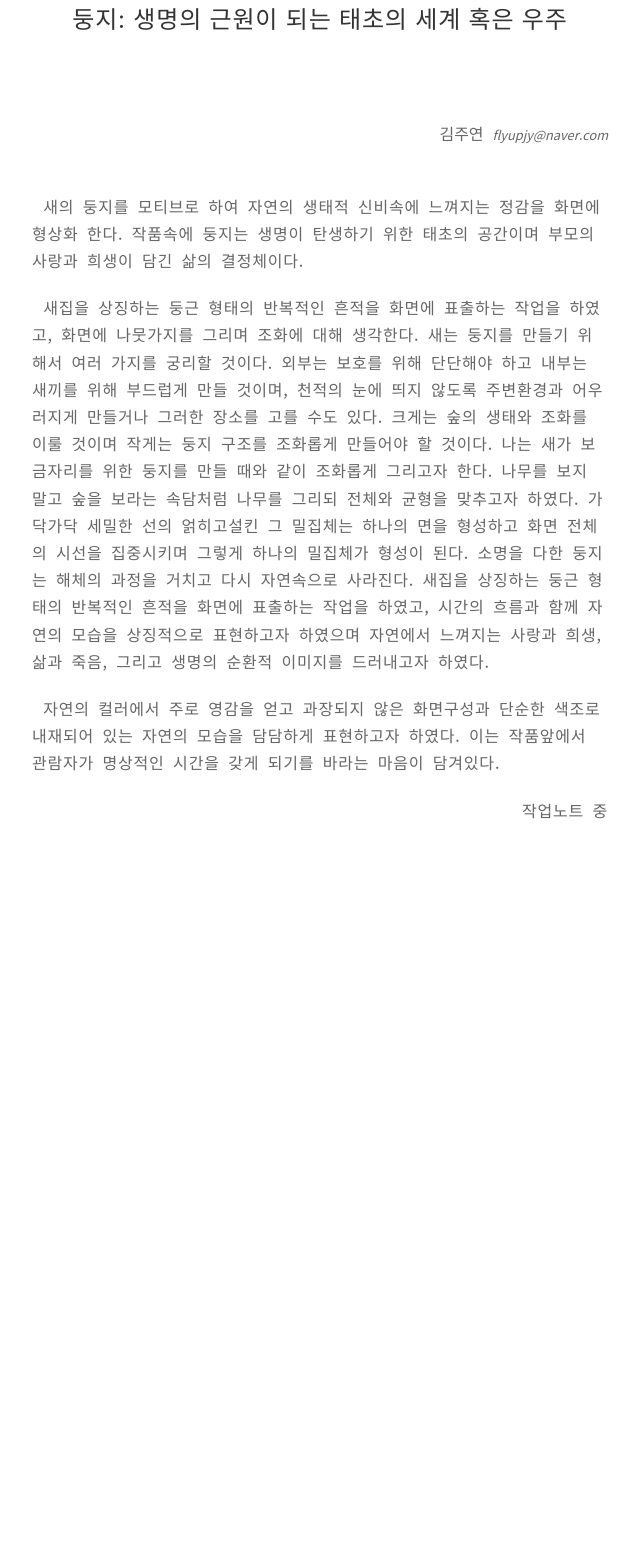
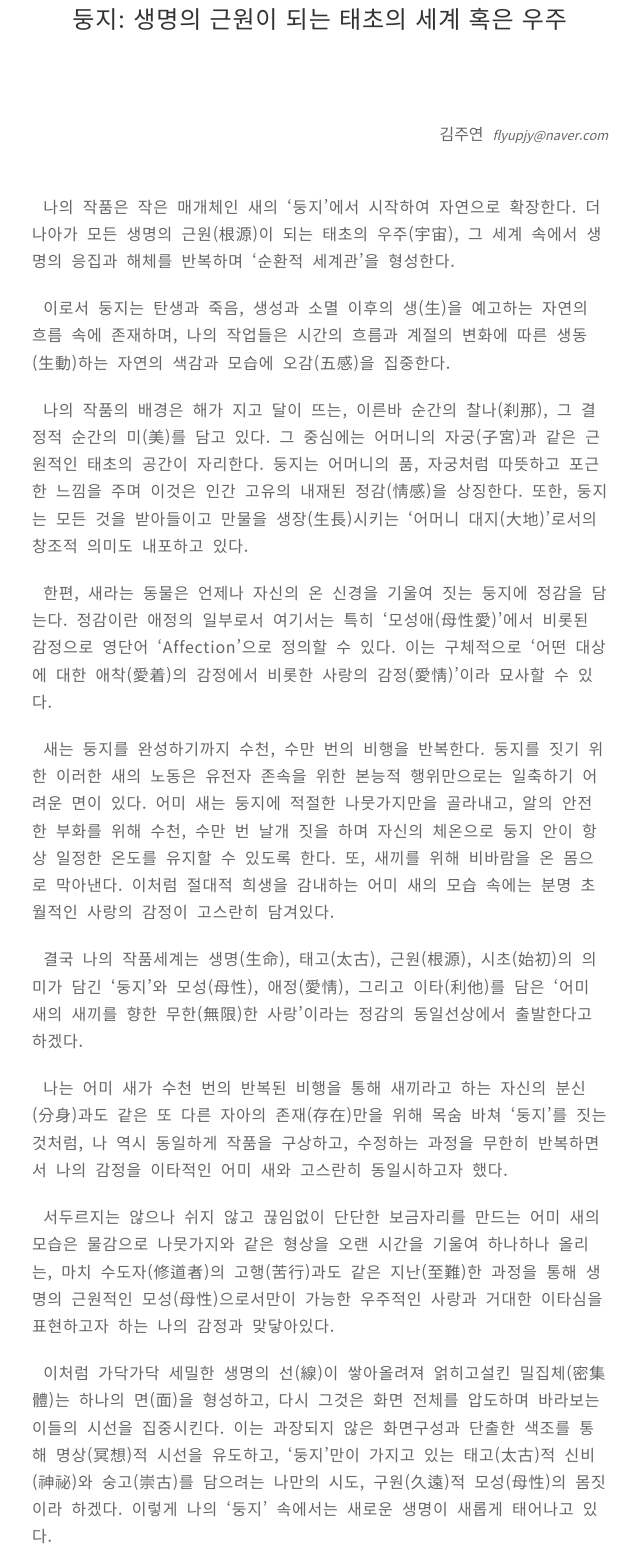
Before and after one commit to rukidding918/juyeonkim, a plain HTML site: page about.html in a window 1280 px wide. Shown: the part 125-1678 px from the top of the page, without its empty margins (416-1056 px from the left). Before the commit the page ends 969 px from the top, so only its background shows below. Drawn offline with nearby package versions, Linux system fonts and the light colour scheme.

Commit message:
Update about.html

```diff
--- a/about.html
+++ b/about.html
@@ -54,10 +54,16 @@
         <h3 class="uk-h3">둥지: 생명의 근원이 되는 태초의 세계 혹은 우주</h3>
         <div class="author">김주연&nbsp;&nbsp; <small><i class="contact">flyupjy@naver.com</i></small></div>
         <div class="uk-text-default">
-          <p>새의 둥지를 모티브로 하여 자연의 생태적 신비속에 느껴지는 정감을 화면에 형상화 한다. 작품속에 둥지는 생명이 탄생하기 위한 태초의 공간이며 부모의 사랑과 희생이 담긴 삶의 결정체이다. </p>
-          <p>새집을 상징하는 둥근 형태의 반복적인 흔적을 화면에 표출하는 작업을 하였고, 화면에 나뭇가지를 그리며 조화에 대해 생각한다. 새는 둥지를 만들기 위해서 여러 가지를 궁리할 것이다. 외부는 보호를 위해 단단해야 하고 내부는 새끼를 위해 부드럽게 만들 것이며, 천적의 눈에 띄지 않도록 주변환경과 어우러지게 만들거나 그러한 장소를 고를 수도 있다. 크게는 숲의 생태와 조화를 이룰 것이며 작게는 둥지 구조를 조화롭게 만들어야 할 것이다. 나는 새가 보금자리를 위한 둥지를 만들 때와 같이 조화롭게 그리고자 한다. 나무를 보지 말고 숲을 보라는 속담처럼 나무를 그리되 전체와 균형을 맞추고자 하였다. 가닥가닥 세밀한 선의 얽히고설킨 그 밀집체는 하나의 면을 형성하고 화면 전체의 시선을 집중시키며 그렇게 하나의 밀집체가 형성이 된다. 소명을 다한 둥지는 해체의 과정을 거치고 다시 자연속으로 사라진다. 새집을 상징하는 둥근 형태의 반복적인 흔적을 화면에 표출하는 작업을 하였고, 시간의 흐름과 함께 자연의 모습을 상징적으로 표현하고자 하였으며 자연에서 느껴지는 사랑과 희생, 삶과 죽음, 그리고 생명의 순환적 이미지를 드러내고자 하였다. </p>
-         <p>자연의 컬러에서 주로 영감을 얻고 과장되지 않은 화면구성과 단순한 색조로 내재되어 있는 자연의 모습을 담담하게 표현하고자 하였다. 이는 작품앞에서 관람자가 명상적인 시간을 갖게 되기를 바라는 마음이 담겨있다.</p>
-         <p class="author">작업노트 중</p>
+          <p>나의 작품은 작은 매개체인 새의 ‘둥지’에서 시작하여 자연으로 확장한다. 더 나아가 모든 생명의 근원(根源)이 되는 태초의 우주(宇宙), 그 세계 속에서 생명의 응집과 해체를 반복하며 ‘순환적 세계관’을 형성한다.</p>
+          <p>이로서 둥지는 탄생과 죽음, 생성과 소멸 이후의 생(生)을 예고하는 자연의 흐름 속에 존재하며, 나의 작업들은 시간의 흐름과 계절의 변화에 따른 생동(生動)하는 자연의 색감과 모습에 오감(五感)을 집중한다.</p>
+          <p>나의 작품의 배경은 해가 지고 달이 뜨는, 이른바 순간의 찰나(刹那), 그 결정적 순간의 미(美)를 담고 있다. 그 중심에는 어머니의 자궁(子宮)과 같은 근원적인 태초의 공간이 자리한다. 둥지는 어머니의 품, 자궁처럼 따뜻하고 포근한 느낌을 주며 이것은 인간 고유의 내재된 정감(情感)을 상징한다. 또한, 둥지는 모든 것을 받아들이고 만물을 생장(生長)시키는 ‘어머니 대지(大地)’로서의 창조적 의미도 내포하고 있다.</p>
+          <p>한편, 새라는 동물은 언제나 자신의 온 신경을 기울여 짓는 둥지에 정감을 담는다. 정감이란 애정의 일부로서 여기서는 특히 ‘모성애(母性愛)’에서 비롯된 감정으로 영단어 ‘Affection’으로 정의할 수 있다. 이는 구체적으로 ‘어떤 대상에 대한 애착(愛着)의 감정에서 비롯한 사랑의 감정(愛情)’이라 묘사할 수 있다.</p>
+          <p>새는 둥지를 완성하기까지 수천, 수만 번의 비행을 반복한다. 둥지를 짓기 위한 이러한 새의 노동은 유전자 존속을 위한 본능적 행위만으로는 일축하기 어려운 면이 있다. 어미 새는 둥지에 적절한 나뭇가지만을 골라내고, 알의 안전한 부화를 위해 수천, 수만 번 날개 짓을 하며 자신의 체온으로 둥지 안이 항상 일정한 온도를 유지할 수 있도록 한다. 또, 새끼를 위해 비바람을 온 몸으로 막아낸다. 이처럼 절대적 희생을 감내하는 어미 새의 모습 속에는 분명 초월적인 사랑의 감정이 고스란히 담겨있다.</p>
+          <p>결국 나의 작품세계는 생명(生命), 태고(太古), 근원(根源), 시초(始初)의 의미가 담긴 ‘둥지’와 모성(母性), 애정(愛情), 그리고 이타(利他)를 담은 ‘어미 새의 새끼를 향한 무한(無限)한 사랑’이라는 정감의 동일선상에서 출발한다고 하겠다.</p>
+          <p>나는 어미 새가 수천 번의 반복된 비행을 통해 새끼라고 하는 자신의 분신(分身)과도 같은 또 다른 자아의 존재(存在)만을 위해 목숨 바쳐 ‘둥지’를 짓는 것처럼, 나 역시 동일하게 작품을 구상하고, 수정하는 과정을 무한히 반복하면서 나의 감정을 이타적인 어미 새와 고스란히 동일시하고자 했다.</p>
+          <p>서두르지는 않으나 쉬지 않고 끊임없이 단단한 보금자리를 만드는 어미 새의 모습은 물감으로 나뭇가지와 같은 형상을 오랜 시간을 기울여 하나하나 올리는, 마치 수도자(修道者)의 고행(苦行)과도 같은 지난(至難)한 과정을 통해 생명의 근원적인 모성(母性)으로서만이 가능한 우주적인 사랑과 거대한 이타심을 표현하고자 하는 나의 감정과 맞닿아있다.</p>
+          <p>이처럼 가닥가닥 세밀한 생명의 선(線)이 쌓아올려져 얽히고설킨 밀집체(密集體)는 하나의 면(面)을 형성하고, 다시 그것은 화면 전체를 압도하며 바라보는 이들의 시선을 집중시킨다. 이는 과장되지 않은 화면구성과 단출한 색조를 통해 명상(冥想)적 시선을 유도하고, ‘둥지’만이 가지고 있는 태고(太古)적 신비(神祕)와 숭고(崇古)를 담으려는 나만의 시도, 구원(久遠)적 모성(母性)의 몸짓이라 하겠다. 이렇게 나의 ‘둥지’ 속에서는 새로운 생명이 새롭게 태어나고 있다.</p>
+          <p class="author">작업노트 중</p>
         </div>
       </div>
     </div>
```
